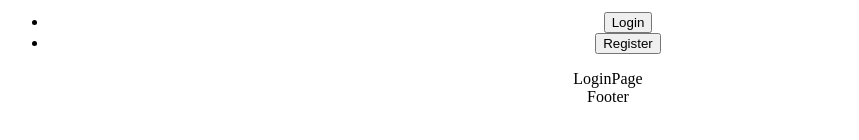
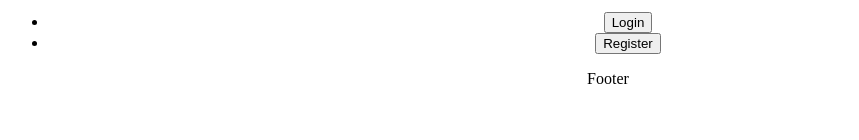
Before and after one commit to HearingHealthApp/Ruben, a React (Vite) app in the folder ear-health-project-ui/: page /login in a window 1280 px wide. Shown: the part 398-538 px from the top of the page, without its empty margins (32-891 px from the left). Built offline with nearby package versions, Linux system fonts and the light colour scheme.

Commit message:
Update LoginPage.jsx

```diff
--- a/ear-health-project-ui/src/components/LoginPage/LoginPage.jsx
+++ b/ear-health-project-ui/src/components/LoginPage/LoginPage.jsx
@@ -3,7 +3,15 @@ import "./LoginPage.css"
 
 const LoginPage = () => {
   return (
-    <div>LoginPage</div>
+    <div>
+      <div className='login-container'>
+        <form className='login-form'>
+          <div>
+
+          </div>
+        </form>
+      </div>
+    </div>
   )
 }
 
```
